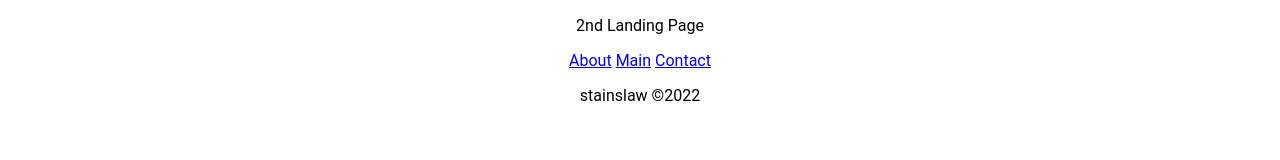
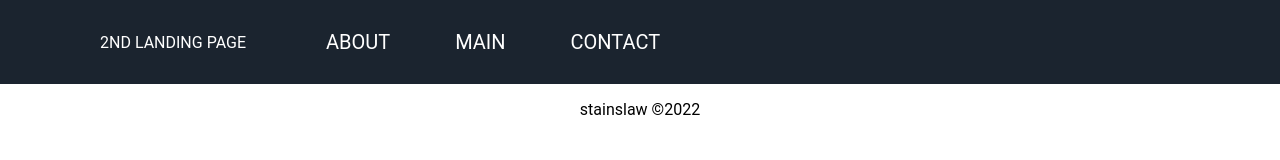
Before and after one commit to stainslaw/secondlandingpage, a plain HTML site: page index.html in a window 1280 px wide. Drawn offline with Linux system fonts and the light colour scheme.

Commit message:
Finish navbar colour scheme and positioning

```diff
--- a/style.css
+++ b/style.css
@@ -1,3 +1,5 @@
+/* Main */
+
 body {
     background-color: #FFFFFF;
     padding: 0;
@@ -10,3 +12,30 @@ body {
     display: flex;
     flex-direction: column;
 }
+
+
+/* Navbar */
+
+.navbar {
+    display: flex;
+    align-items: center;
+    color: white;
+    background-color: #1b242f;
+    padding: 10px 0px 10px 100px;
+    text-transform: uppercase;
+    text-decoration-line: none;
+}
+
+#home {
+    color: #e31b6d;
+}
+
+.header-links, a{
+    display: flex;
+    padding: 10px 20px 10px 0px;
+    gap: 5px;
+    font-size: 20px;
+    color: white;
+    text-decoration-line: none;
+    margin-left: 40px;
+}
```
